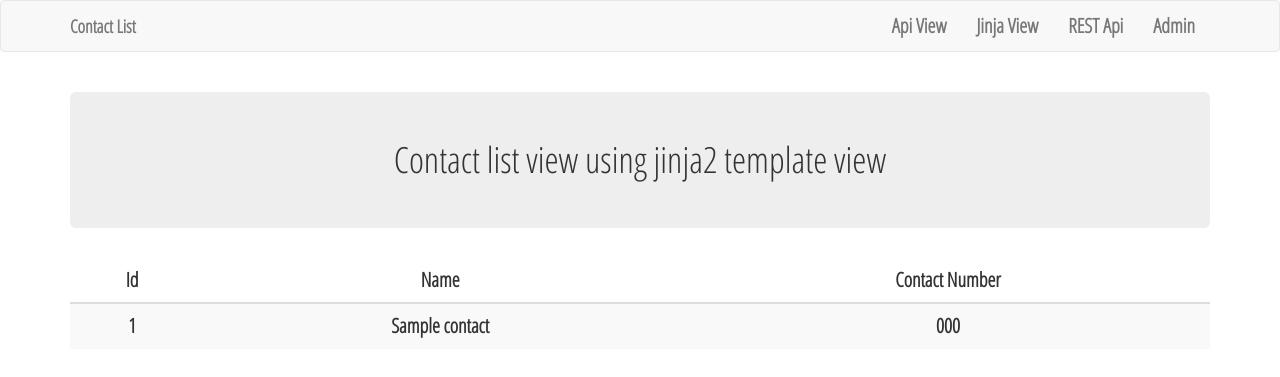
After one commit to raisulru/django-angular, a Django app: page /jinja/ in a window 1280 px wide. The commit adds this page. Shown: the top 377 px of the page. Run offline with Django 3.2, Linux system fonts and the light colour scheme; tables that the repository leaves empty hold one stand-in row (values such as "Sample post"); parts of the project's set-up code (start-up, migrations or seed data) failed here and were passed over; some libraries are stand-ins or nearby versions.

Commit message:
Changes for view

```diff
--- a/contactlist/templates/contactlist/base.html
+++ b/contactlist/templates/contactlist/base.html
@@ -30,6 +30,8 @@
       </div>
       <div class="collapse navbar-collapse" id="myNavbar">
         <ul class="nav navbar-nav navbar-right">
+          <li><a href="/">Api View</a></li>
+          <li><a href="/jinja">Jinja View</a></li>
           <li><a href="/api" target="_blank">REST Api</a></li>
           <li><a href="/admin" target="_blank">Admin</a></li>
         </ul>
--- /dev/null
+++ b/contactlist/templates/contactlist/jinja.html
@@ -0,0 +1,35 @@
+{% extends "contactlist/base.html" %}
+{% load static %}
+
+{% block title %}
+  Contact-list using django views
+{% endblock %}
+
+{% block content %}
+<div id="contactlist">
+	<div class="container">
+		<h1 class="jumbotron text-center">Contact list view using jinja2 template view</h1>
+		<div class="all">
+		  <table class="table table-striped text-center">
+		    <thead>
+		      <tr>
+		        <th>Id</th>
+		        <th>Name</th>
+		        <th>Contact Number</th>
+		      </tr>
+		    </thead>
+		    <tbody>
+		    {% for contact in contacts %}
+		      <tr>
+		        <td>{{contact.id}}</td>
+		        <td>{{contact.name}}</td>
+		        <td>{{contact.contact_number}}</td>
+		      </tr>
+		      {% endfor %}
+		    </tbody>
+		  </table>
+		</div>
+	</div>
+</div>
+
+{% endblock %}
--- a/contactlist/urls.py
+++ b/contactlist/urls.py
@@ -1,7 +1,7 @@
 from django.conf.urls import url
 from . import views
 from rest_framework.urlpatterns import format_suffix_patterns
-from contactlist.views import ContactViewSet, api_root, ContactView
+from contactlist.views import ContactViewSet, api_root, ApiView, JinjaView
 
 
 # contactlist
@@ -19,7 +19,8 @@ contact_detail = ContactViewSet.as_view({
 
 # API endpoints and template url
 urlpatterns = format_suffix_patterns([
-    url(r'^$', views.ContactView, name='ContactView'),
+    url(r'^$', views.ApiView, name='ApiView'),
+    url(r'^jinja/$', views.JinjaView, name='JinjaView'),
     url(r'^$', api_root),
     url(r'^contactlist/$', contact_list, name='contact-list'),
     url(r'^contactlist/(?P<pk>[0-9]+)/$', contact_detail, name='contact-detail'),
--- a/contactlist/views.py
+++ b/contactlist/views.py
@@ -37,6 +37,9 @@ def api_root(request, format=None):
 
 
 # views for template
-def ContactView(request):
+def ApiView(request):
+    return render(request,'contactlist/contactlist.html')
+
+def JinjaView(request):
     contacts = Contact.objects.all()
-    return render(request,'contactlist/contactlist.html', {'contacts': contacts})
+    return render(request,'contactlist/jinja.html', {'contacts': contacts})
```
